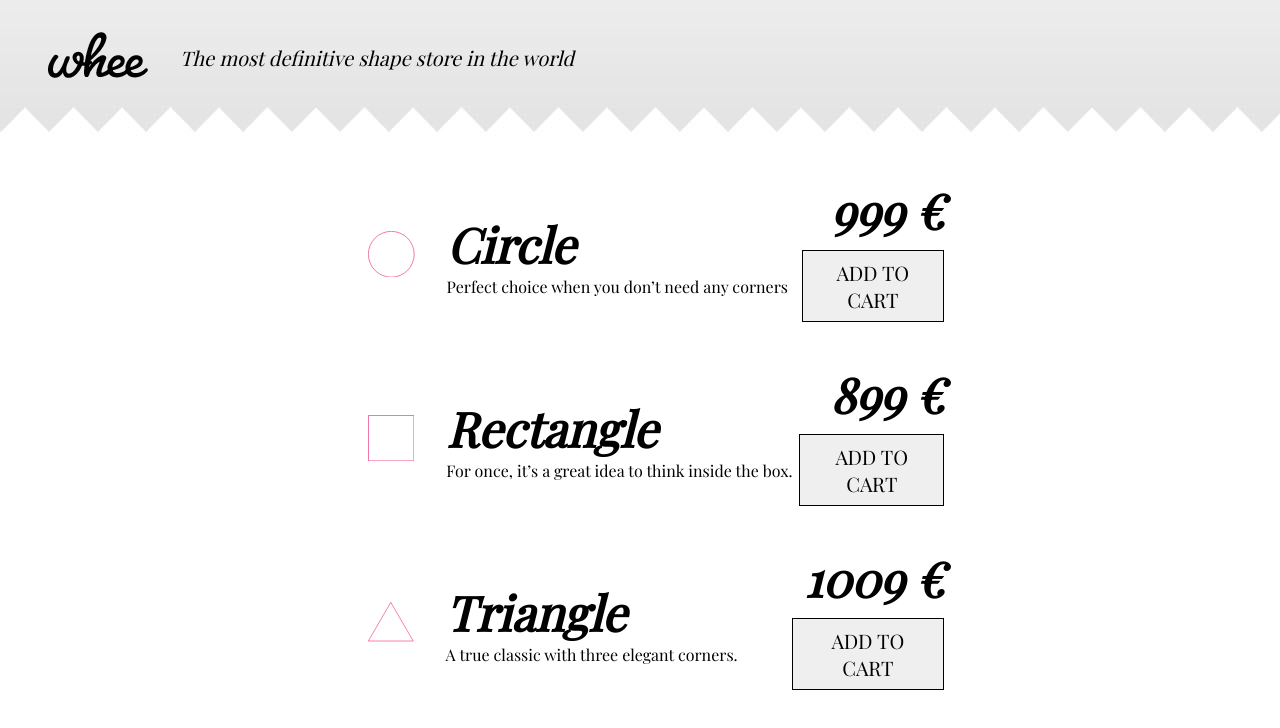
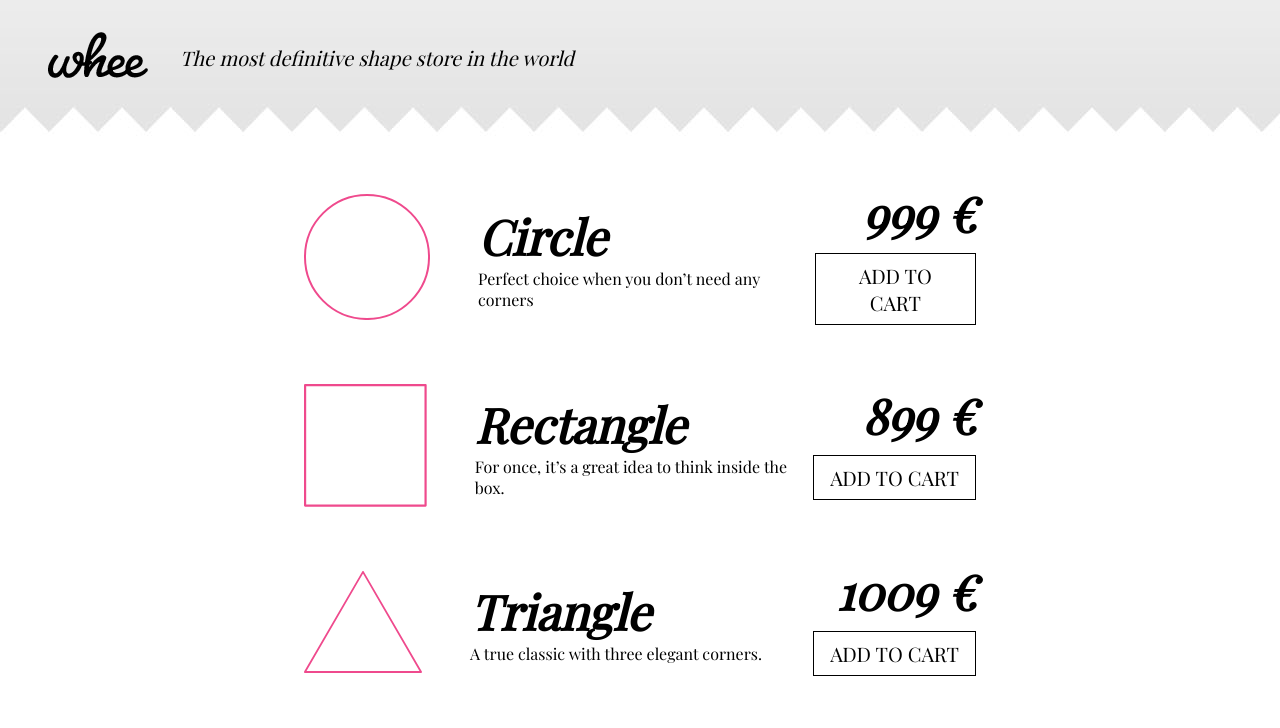
Before and after one commit to Tiinakoo/whee-frontend, a React (Create React App) app: page / in a window 1280 px wide. Shown: the top 728 px of the page. Built offline with nearby package versions, Linux system fonts and the light colour scheme; a web font is replaced by a local one.

Commit message:
Tweak styling

```diff
--- a/src/components/shared/Icon/Icon.module.scss
+++ b/src/components/shared/Icon/Icon.module.scss
@@ -2,15 +2,21 @@
 @import "../../../styles/mixins";
 
 .icon {
-  padding: 2 * $baseline 4 * $baseline;
-  width: 15%;
+  padding-top: 2 * $baseline;
+  padding-bottom: 2 * $baseline;
+  padding-left: 0;
+  padding-right: 2 * $baseline;
+  width: 20%;
   height: auto;
 
   @include md {
-    padding: 2 * $baseline 4 * $baseline;
+    padding-top: 2 * $baseline;
+    padding-bottom: 2 * $baseline;
+    padding-left: 0;
+    padding-right: 6 * $baseline;
   }
 
   @include lg {
-    width: 10%;
+    width: 25%;
   }
 }
--- a/src/components/shared/Page/Page.module.scss
+++ b/src/components/shared/Page/Page.module.scss
@@ -4,13 +4,15 @@
 .page {
   max-width: 100%;
   margin: 0 auto;
-  padding: 6 * $baseline 0;
+  padding: 6 * $baseline 2 * $baseline;
 
-  @include md {
-    padding: 6 * $baseline 20 * $baseline;
+  @include lg {
+    margin: 0 auto;
+    padding: 6 * $baseline 36 * $baseline;
+    max-width: 900px;
   }
 
-  @include lg {
-    padding: 6 * $baseline 40 * $baseline;
+  @include xl {
+    max-width: 1000px;
   }
 }
--- a/src/styles/colors.scss
+++ b/src/styles/colors.scss
@@ -22,3 +22,13 @@ $colors: (
   grey90: rgba(85, 85, 85, 0.8),
   grey100: rgba(65, 65, 65, 0.8),
 );
+
+@function color($label) {
+  $color: map-get($colors, $label);
+
+  @if $color {
+    @return $color;
+  }
+
+  @return null;
+}
```
